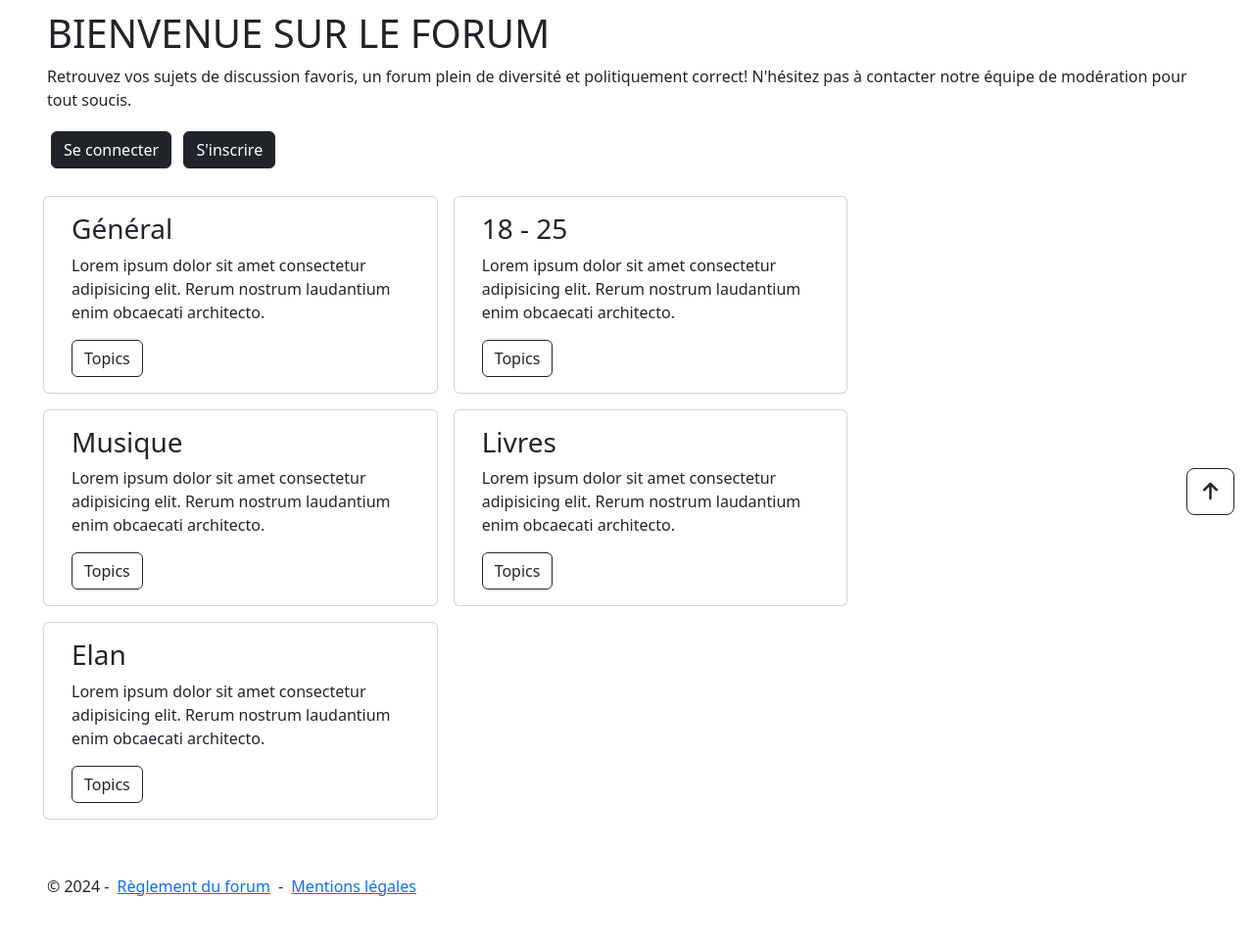
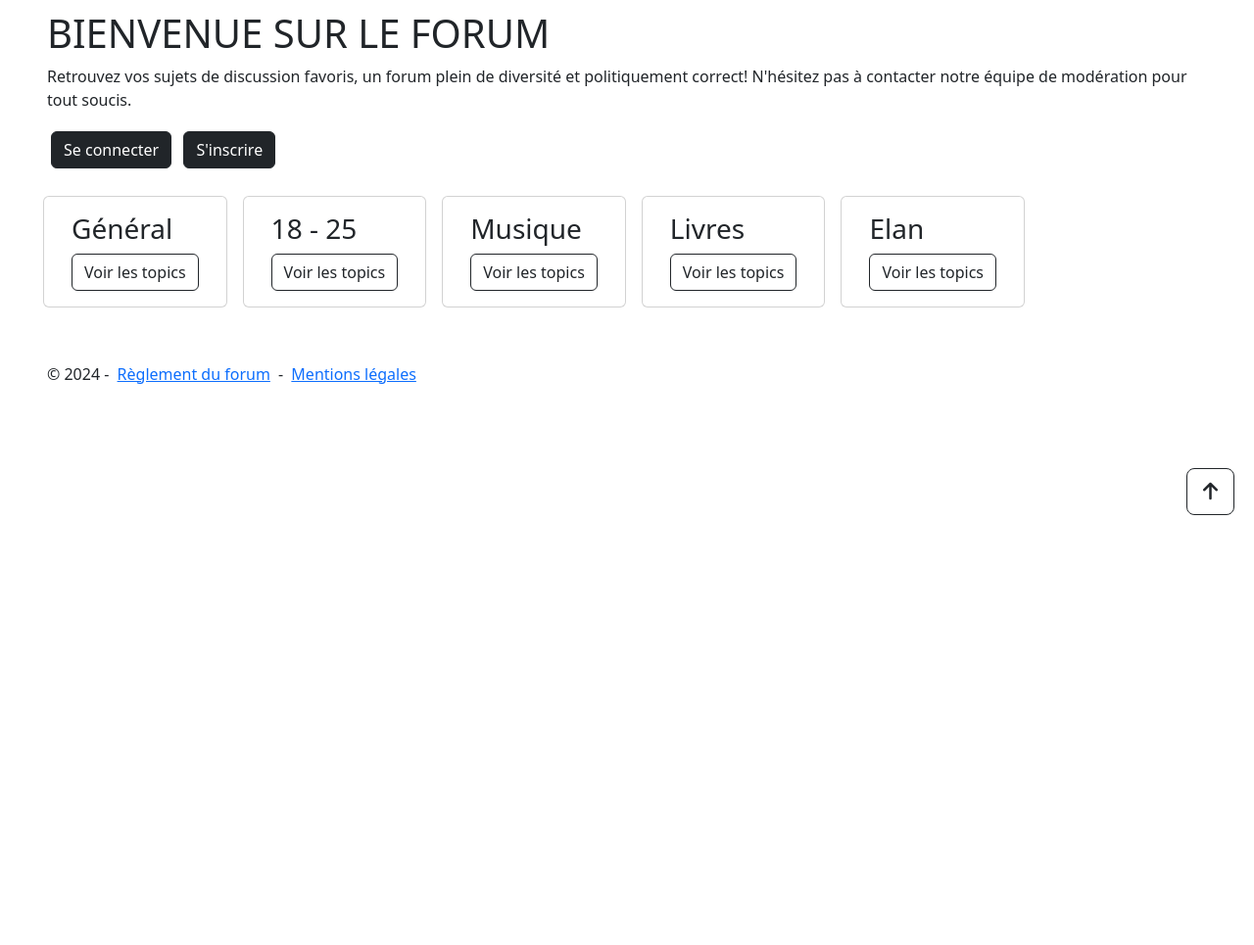
Before and after one commit to FutRR/forumPlateau_V2, a PHP site: page / in a window 1280 px wide. Shown: the part 254-1219 px from the top of the page at 98% size. After the commit the page ends 780 px from the top, so only its background shows below. Run offline with PHP 8.4, Linux system fonts and the light colour scheme; data comes from the database, SQL or seed files in the repository; some libraries are stand-ins or nearby versions.

Commit message:
final changes (lighthouse accessibility)

```diff
--- a/view/forum/profil.php
+++ b/view/forum/profil.php
@@ -27,9 +27,9 @@ if (!isset($_SESSION['user'])) { ?>
             <?php } ?>
 
         </h1>
-        <h3 class='d-flex'>
+        <div class='d-flex'>
             <img class="img-fluid img-thumbnail rounded w-5" src="public/img/avatar/<?= $profil->getAvatar() ?>" alt="">
-        </h3>
+        </div>
         <p>Inscris depuis le
             <?= $profil->displayRegisterDate() ?>
         </p>
--- a/view/home/home.php
+++ b/view/home/home.php
@@ -15,15 +15,14 @@ $categories = $result['data']['categories'];
 <?php } ?>
 <div class="row row-cols-3">
     <?php foreach ($categories as $category) { ?>
-        <div class="card m-2">
+        <div class="card m-2" style='width: fit-content'>
             <div class="card-body">
                 <h3 class="card-title">
                     <?= $category->getName() ?>
                 </h3>
-                <p class="card-text">Lorem ipsum dolor sit amet consectetur adipisicing elit. Rerum nostrum laudantium enim
-                    obcaecati architecto.</p>
+
                 <a href="index.php?ctrl=forum&action=listTopicsByCategory&id=<?= $category->getId() ?>"
-                    class="btn btn-outline-dark">Topics</a>
+                    class="btn btn-outline-dark">Voir les topics</a>
             </div>
         </div>
     <?php } ?>
--- a/view/layout.php
+++ b/view/layout.php
@@ -63,7 +63,7 @@
                                                 ?>
                                                 <li class="nav-item"><a
                                                         class="link-dark link-offset-2 link-underline link-underline-opacity-0 link-underline-opacity-100-hover m-2 fs-3"
-                                                        href="index.php?ctrl=forum&action=userProfile&id=<?= App\Session::getUser()->getId() ?>">Profile</a>
+                                                        href="index.php?ctrl=forum&action=userProfile&id=<?= App\Session::getUser()->getId() ?>">Profil</a>
                                                 </li>
 
                                                 <li class="nav-item"><a
```
